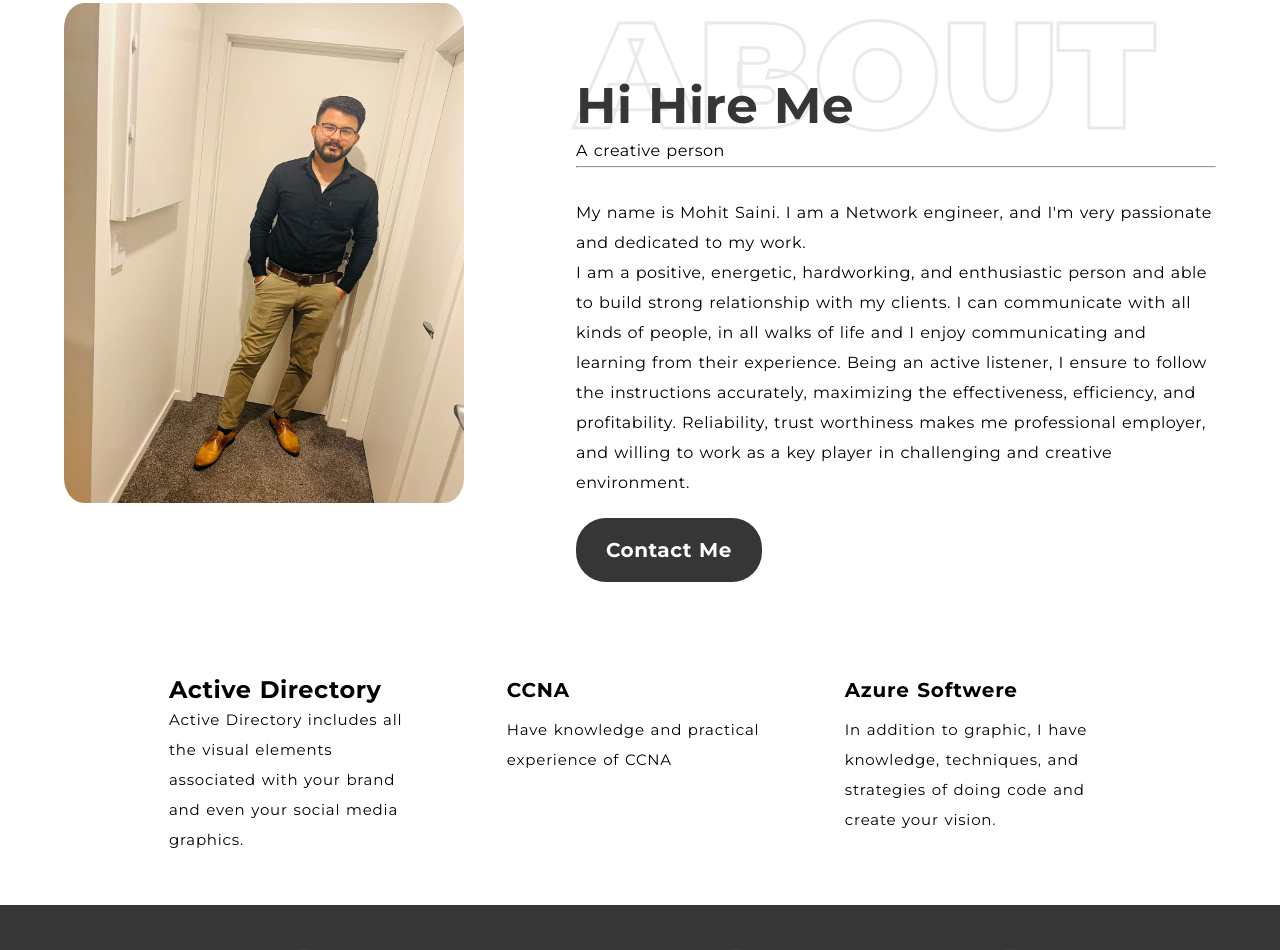
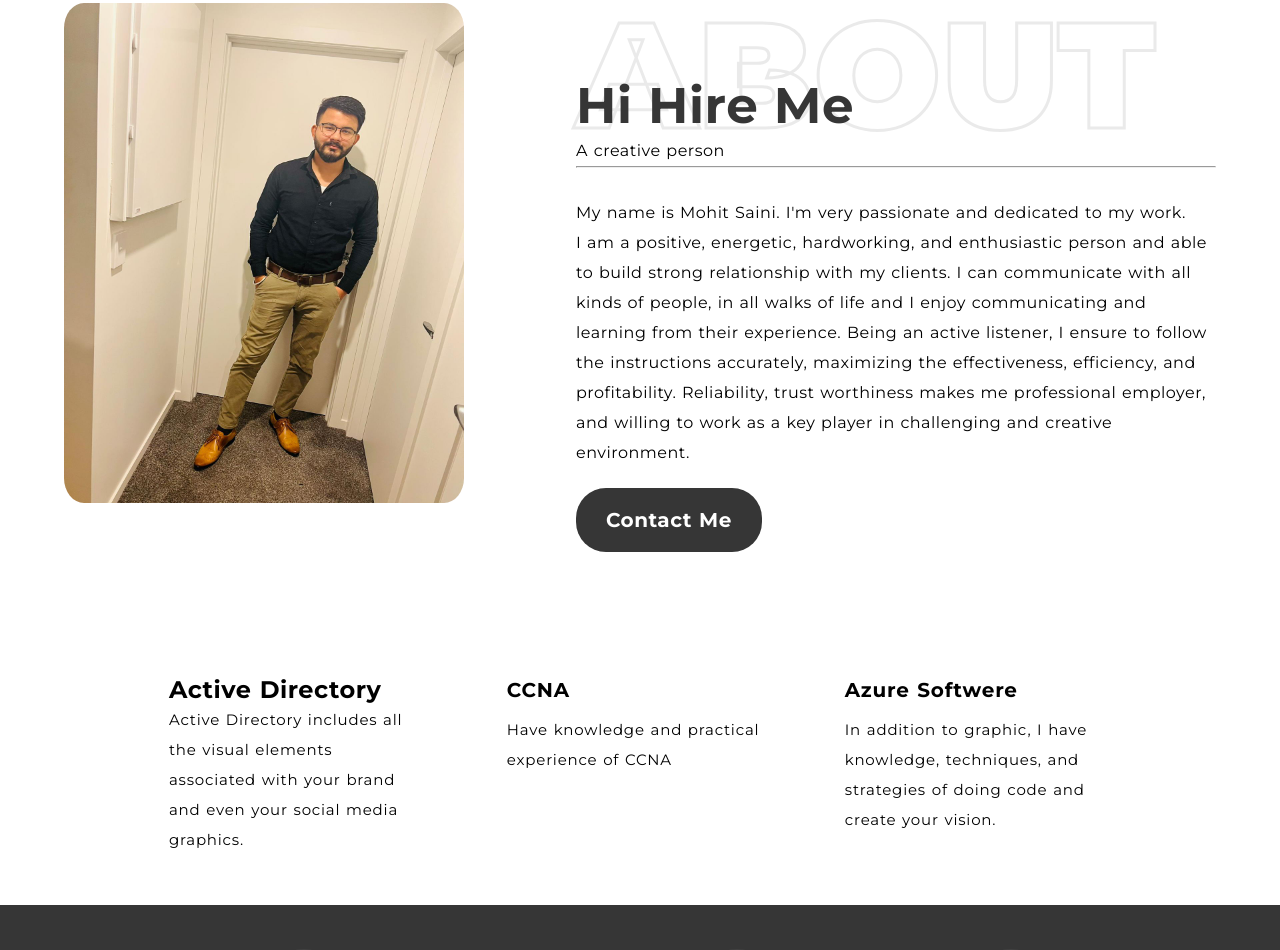
Before and after one commit to Moh82889815/Portfolio, a plain HTML site: page index.html in a window 1280 px wide. Shown: the part 834-1784 px from the top of the page. Drawn offline with nearby package versions, Linux system fonts and the light colour scheme.

Commit message:
Update index.html

```diff
--- a/index.html
+++ b/index.html
@@ -69,7 +69,7 @@
             </h2>
             <p>A creative person</p>
             <hr />
-            <p style="padding-top: 30px;">My name is Mohit Saini. I am a Network engineer, and I'm very passionate and dedicated to my work.</p>
+            <p style="padding-top: 30px;">My name is Mohit Saini. I'm very passionate and dedicated to my work.</p>
             <p>I am a positive, energetic, hardworking, and enthusiastic person and
             able to build strong relationship with my clients. I can communicate
             with all kinds of people, in all walks of life and I enjoy communicating
```
